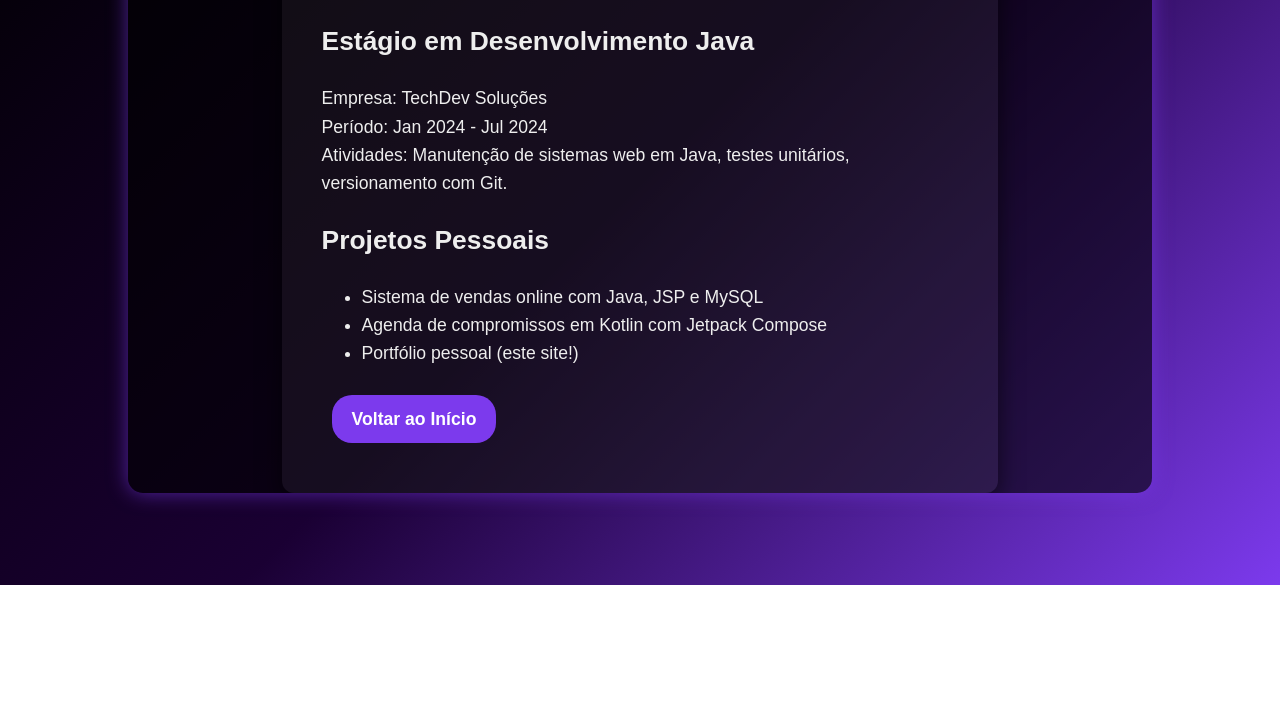
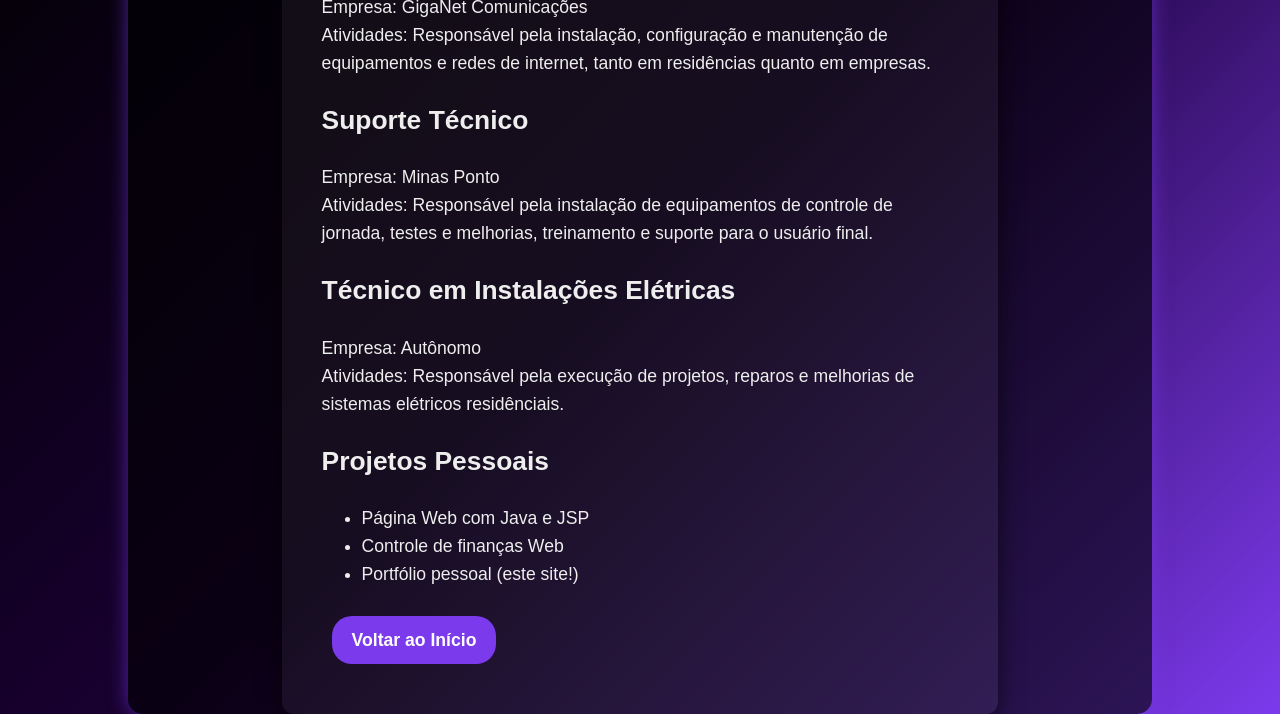
Before and after one commit to MarcoAurelio2021/Portifolio, a plain HTML site: page experiencias.html in a window 1280 px wide. Shown: the part 215-929 px from the top of the page. Before the commit the page ends 800 px from the top, so only its background shows below. Drawn offline with Linux system fonts and the light colour scheme.

```diff
--- a/experiencias.html
+++ b/experiencias.html
@@ -11,19 +11,30 @@
       <h1>Experiência Profissional</h1>
 
       <section>
-        <h2>Estágio em Desenvolvimento Java</h2>
+        <h2>Técnico de Rede e Manutenção</h2>
         <p>
-          Empresa: TechDev Soluções<br>
-          Período: Jan 2024 - Jul 2024<br>
-          Atividades: Manutenção de sistemas web em Java, testes unitários, versionamento com Git.
+          Empresa: GigaNet Comunicações<br>
+          Atividades: Responsável pela instalação, configuração e manutenção de equipamentos e redes de internet, tanto em residências quanto em empresas.
+        </p>
+
+         <h2>Suporte Técnico</h2>
+        <p>
+          Empresa: Minas Ponto<br>
+          Atividades: Responsável pela instalação de equipamentos de controle de jornada, testes e melhorias, treinamento e suporte para o usuário final.
+        </p>
+
+         <h2>Técnico em Instalações Elétricas</h2>
+        <p>
+          Empresa: Autônomo <br>
+          Atividades: Responsável pela execução de projetos, reparos e melhorias de sistemas elétricos residênciais.
         </p>
       </section>
 
       <section>
         <h2>Projetos Pessoais</h2>
         <ul>
-          <li>Sistema de vendas online com Java, JSP e MySQL</li>
-          <li>Agenda de compromissos em Kotlin com Jetpack Compose</li>
+          <li>Página Web com Java e JSP </li>
+          <li>Controle de finanças Web</li>
           <li>Portfólio pessoal (este site!)</li>
         </ul>
       </section>
```
Also changed, not shown: index.html (+3 -0 lines), images/java.svg (added), images/kotlin.svg (added), images/sql.png (added).
